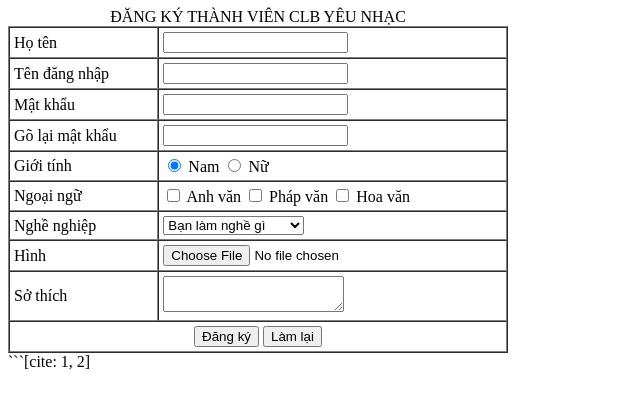
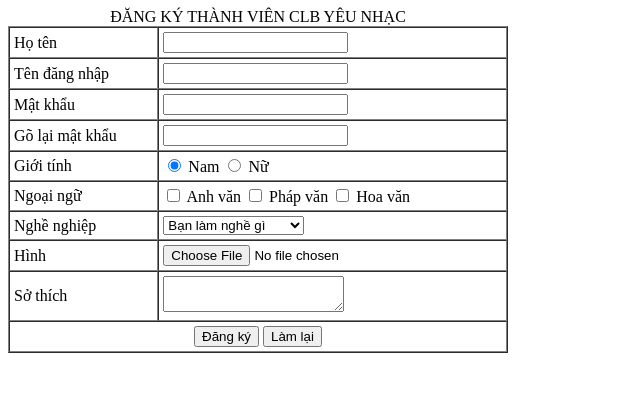
Before and after one commit to Reyvzyy/bai251.github.io, a plain HTML site: page bai251.html in a window 1280 px wide. Shown: the full height of the page, 0-640 px from the left. Drawn offline with Linux system fonts and the light colour scheme.

Commit message:
Add files via upload

````diff
--- a/bai251.html
+++ b/bai251.html
@@ -84,4 +84,3 @@
     </form>
 </body>
 </html>
-```[cite: 1, 2]
````
